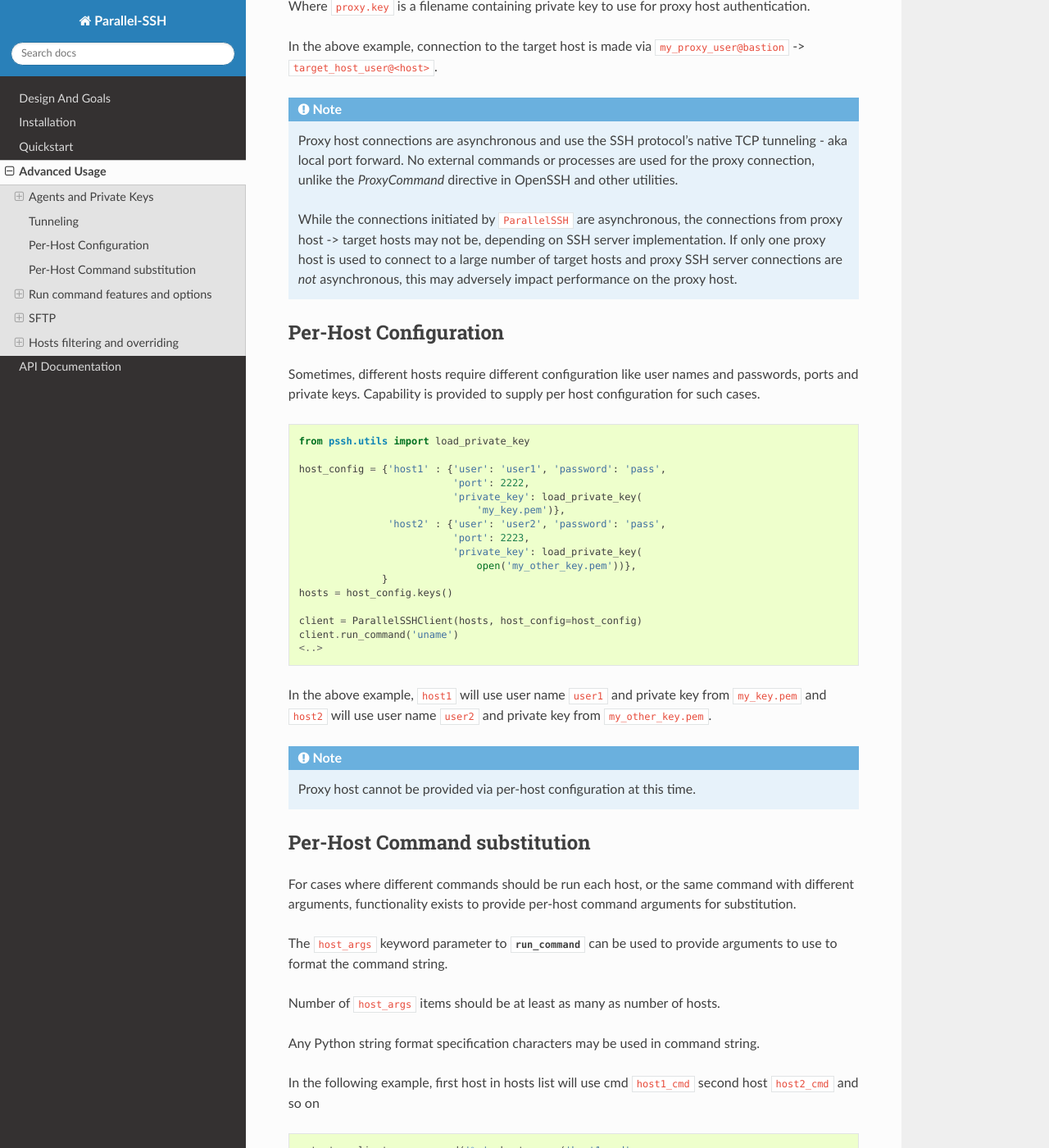
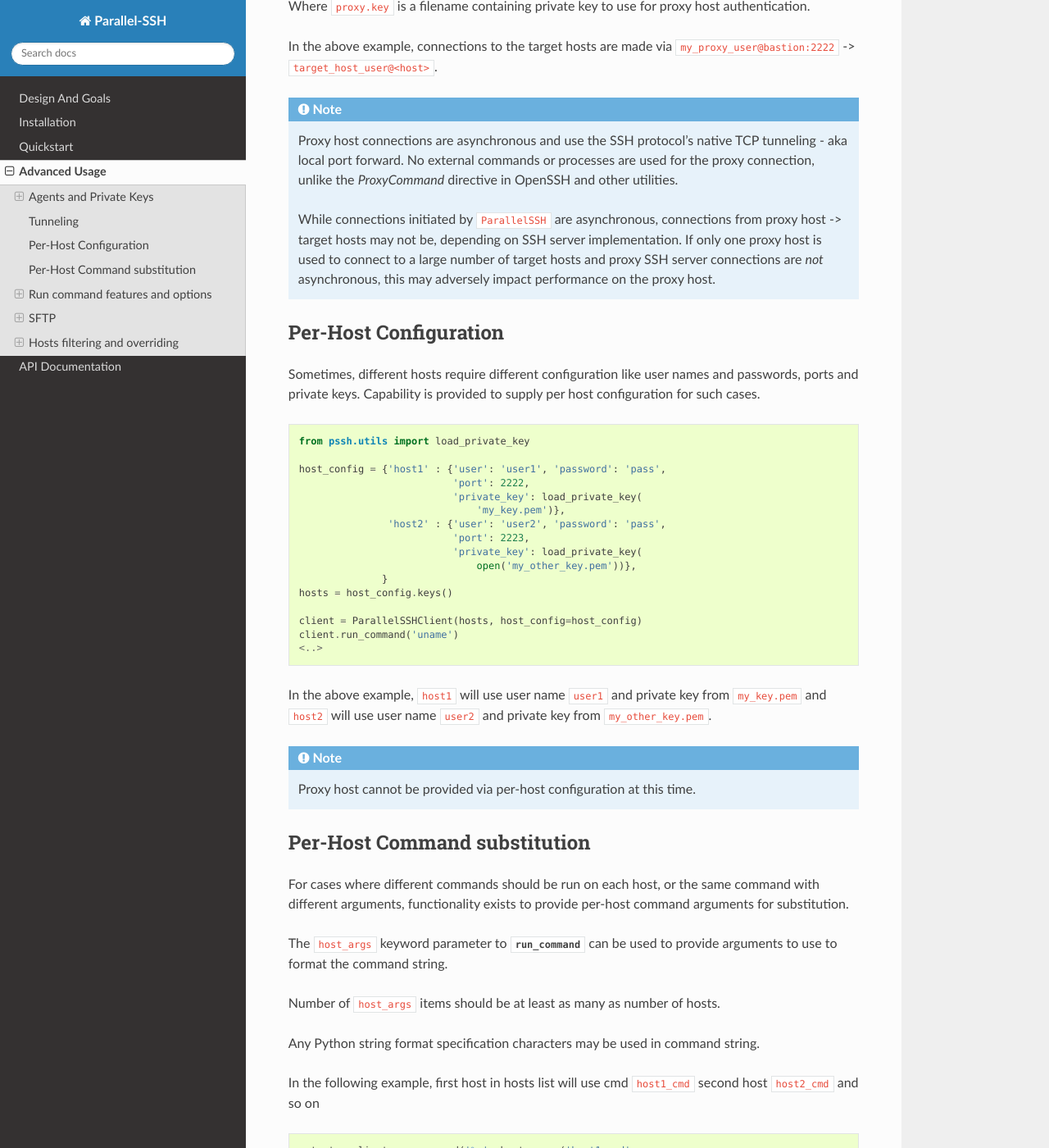
Before and after one commit to ParallelSSH/parallel-ssh, a Sphinx documentation site: the page built from doc/advanced.rst, in a window 1280 px wide and 1400 px high, scrolled down 3695 px. Shown: the whole window at 82% size. Built offline with Sphinx 7.4.7 and the Read the Docs theme 2.0.0, drawn with Linux system fonts in a browser that asks for light colours; the version number could not be read and is left out; some of the changed text lies outside the part shown.

Commit message:
Updated documentation

```diff
--- a/doc/advanced.rst
+++ b/doc/advanced.rst
@@ -100,7 +100,7 @@
 .. code-block:: python
 
   hosts = [<..>]
-  client = ParallelSSHClient(hosts, proxy_host=bastion)
+  client = ParallelSSHClient(hosts, proxy_host='bastion')
 
 Configuration for the proxy host's user name, port, password and private key can also be provided, separate from target host user name.
 
@@ -110,19 +110,19 @@
 
    hosts = [<..>]
    client = ParallelSSHClient(hosts, user='target_host_user',
-                              proxy_host=bastion, proxy_user='my_proxy_user',
+                              proxy_host='bastion', proxy_user='my_proxy_user',
  			      proxy_port=2222,
  			      proxy_pkey=load_private_key('proxy.key'))
 
 Where ``proxy.key`` is a filename containing private key to use for proxy host authentication.
 
-In the above example, connection to the target host is made via ``my_proxy_user@bastion`` -> ``target_host_user@<host>``.
+In the above example, connections to the target hosts are made via ``my_proxy_user@bastion:2222`` -> ``target_host_user@<host>``.
 
 .. note::
 
    Proxy host connections are asynchronous and use the SSH protocol's native TCP tunneling - aka local port forward. No external commands or processes are used for the proxy connection, unlike the `ProxyCommand` directive in OpenSSH and other utilities.
 
-   While the connections initiated by ``ParallelSSH`` are asynchronous, the connections from proxy host -> target hosts may not be, depending on SSH server implementation. If only one proxy host is used to connect to a large number of target hosts and proxy SSH server connections are *not* asynchronous, this may adversely impact performance on the proxy host.
+   While connections initiated by ``ParallelSSH`` are asynchronous, connections from proxy host -> target hosts may not be, depending on SSH server implementation. If only one proxy host is used to connect to a large number of target hosts and proxy SSH server connections are *not* asynchronous, this may adversely impact performance on the proxy host.
 
 Per-Host Configuration
 ***********************
@@ -157,7 +157,7 @@
 Per-Host Command substitution
 ******************************
 
-For cases where different commands should be run each host, or the same command with different arguments, functionality exists to provide per-host command arguments for substitution.
+For cases where different commands should be run on each host, or the same command with different arguments, functionality exists to provide per-host command arguments for substitution.
 
 The ``host_args`` keyword parameter to :py:func:`run_command <pssh.pssh_client.ParallelSSHClient.run_command>` can be used to provide arguments to use to format the command string.
 
--- a/doc/quickstart.rst
+++ b/doc/quickstart.rst
@@ -143,7 +143,7 @@
 Host Logger
 ------------
 
-There is a built in host logger that can be enabled to automatically log output from remote hosts. This requires the ``consume_output`` flag to be enabled on :py:func:`join <pssh.pssh_client.join`.
+There is a built in host logger that can be enabled to automatically log output from remote hosts. This requires the ``consume_output`` flag to be enabled on :py:func:`join <pssh.pssh_client.ParallelSSHClient.join>`.
 
 The helper function ``pssh.utils.enable_host_logger`` will enable host logging to standard output, for example:
 
```
Also changed, not shown: other parts of doc/advanced.rst (+3 -3 lines).
